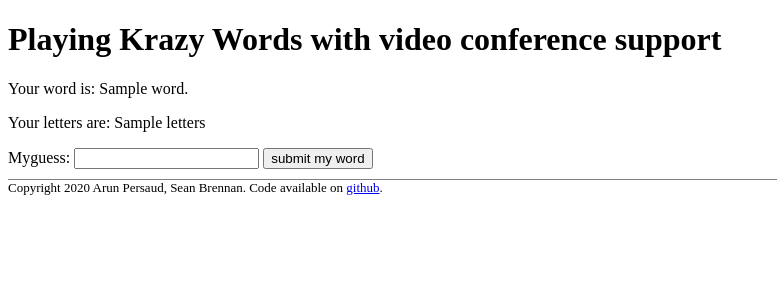
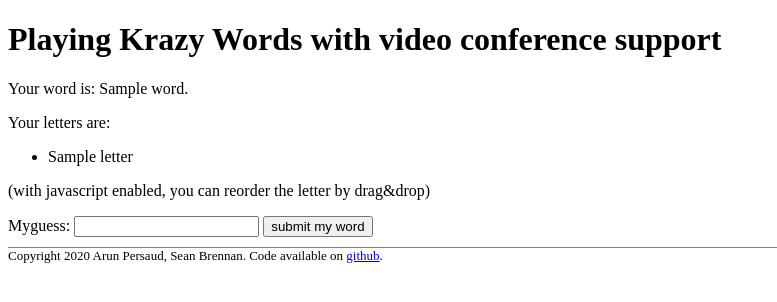
Before and after one commit to arunpersaud/webgames, a Flask app: template games/krazy/templates/krazy-create_word.html in a window 1280 px wide. Shown: the top 302 px of the page, without its empty margins (0-777 px from the left). Run offline with Flask 2, Linux system fonts and the light colour scheme; the template is opened without the code that fills it: most values are stand-ins (such as "Sample title", 1, 10 or a date in 2020); parts of the project's set-up code (start-up, migrations or seed data) failed here and were passed over; some libraries are stand-ins or nearby versions.

Commit message:
krazy: make letters sortable

```diff
--- a/games/krazy/templates/krazy-create_word.html
+++ b/games/krazy/templates/krazy-create_word.html
@@ -1,15 +1,32 @@
 {% extends "base.html" %}
 {% block title %}Krazy Words with video conferences{% endblock%}
+{% block css %}
+  <link rel="stylesheet" href="{{url_for('krazy.static', filename='krazy.css')}}?v=1.0">
+{% endblock %}
 {% block content %}
 <h1> Playing Krazy Words with video conference support</h1>
 
   <p>Your word is:  {{word}}.</p>
 
-  <p>Your letters are: {{letters}}  </p>
-
+<p>Your letters are:
+  <ul id="sortableList">
+    {% for l  in letters %}
+    <li>{{l}}</li>
+    {% endfor %}
+  </ul>
+</p>
+<p>(with javascript enabled, you can reorder the letter by drag&drop)</p>
   <form method="POST">
     Myguess: <input name="myword">
     <input type="submit" value="submit my word">
   </form>
 
 {% endblock %}
+
+{% block javascript %}
+<!-- Latest Sortable -->
+<script src="http://SortableJS.github.io/Sortable/Sortable.js"></script>
+<script>
+    Sortable.create(sortableList, { /* options */ });
+</script>
+{% endblock %}
--- a/games/krazy/views.py
+++ b/games/krazy/views.py
@@ -168,7 +168,7 @@ def krazy_play(seed, player):
     # user hasn't created a word
     if not (tmpdir / f"{seed}-player{player}.txt").exists():
         return render_template(
-            "krazy-create_word.html", seed=seed, letters="-".join(letters), word=word
+            "krazy-create_word.html", seed=seed, letters=letters, word=word
         )
 
     # user already created their word
```
